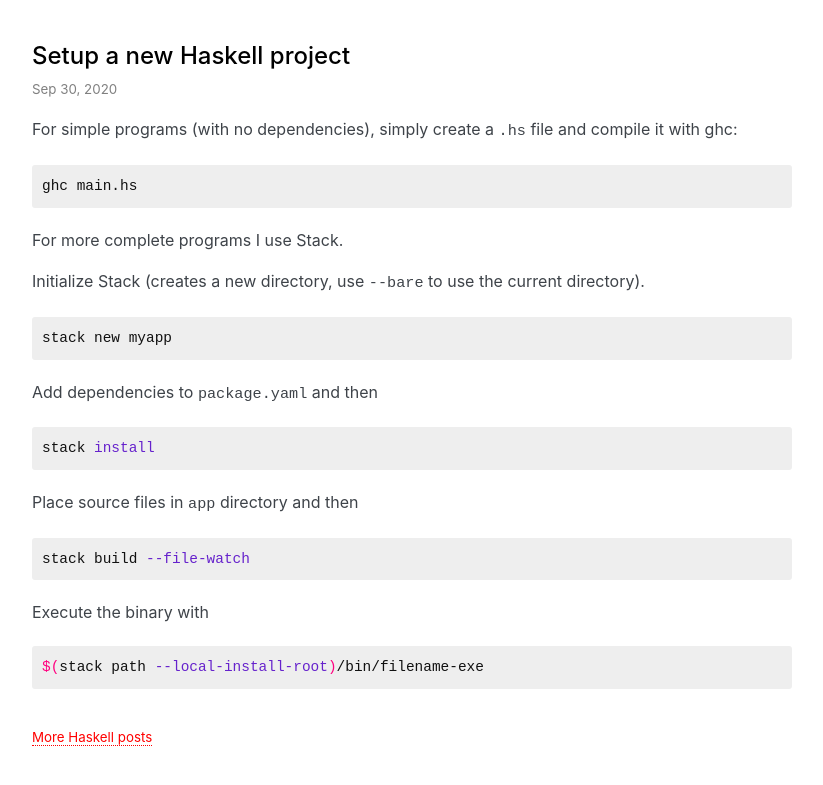
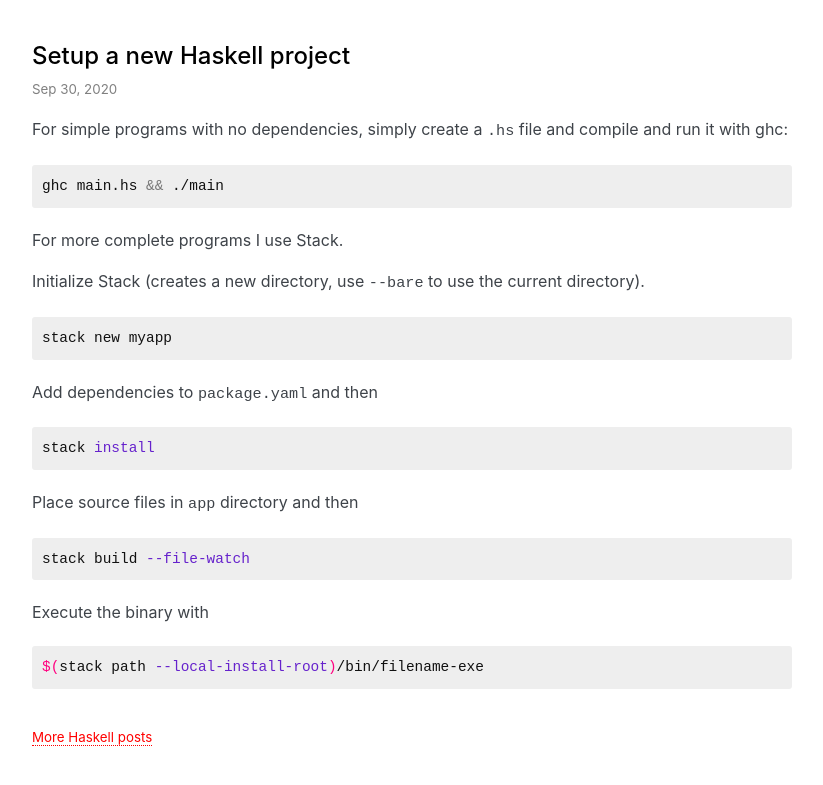
Before and after one commit to explodinglabs/explodinglabs.github.io, a Jekyll site: the page built from _posts/haskell/2020-09-30-setup-haskell-project.markdown, in a window 1280 px wide. Shown: the top 785 px of the page, without its empty margins (228-1051 px from the left). Built offline with Jekyll 4.4.1, drawn with Linux system fonts in a browser that asks for light colours; some web fonts are replaced.

Commit message:
Adjust haskell project post

````diff
--- a/_posts/haskell/2020-09-30-setup-haskell-project.markdown
+++ b/_posts/haskell/2020-09-30-setup-haskell-project.markdown
@@ -4,11 +4,11 @@
 title: "Setup a new Haskell project"
 permalink: /haskell/setup
 ---
-For simple programs (with no dependencies), simply create a `.hs` file and
-compile it with ghc:
+For simple programs with no dependencies, simply create a `.hs` file and
+compile and run it with ghc:
 
 ```sh
-ghc main.hs
+ghc main.hs && ./main
 ```
 
 For more complete programs I use Stack.
````
